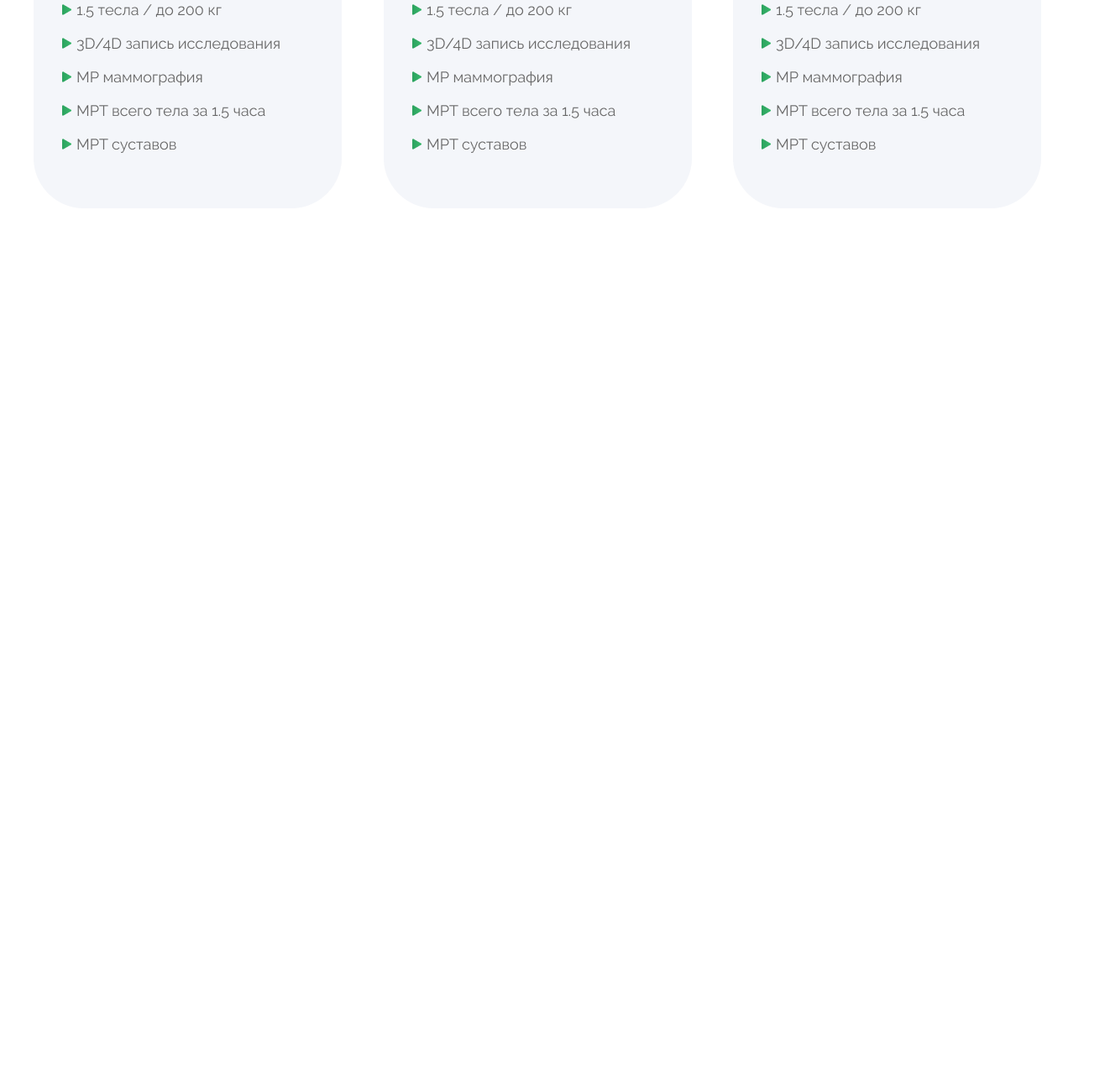
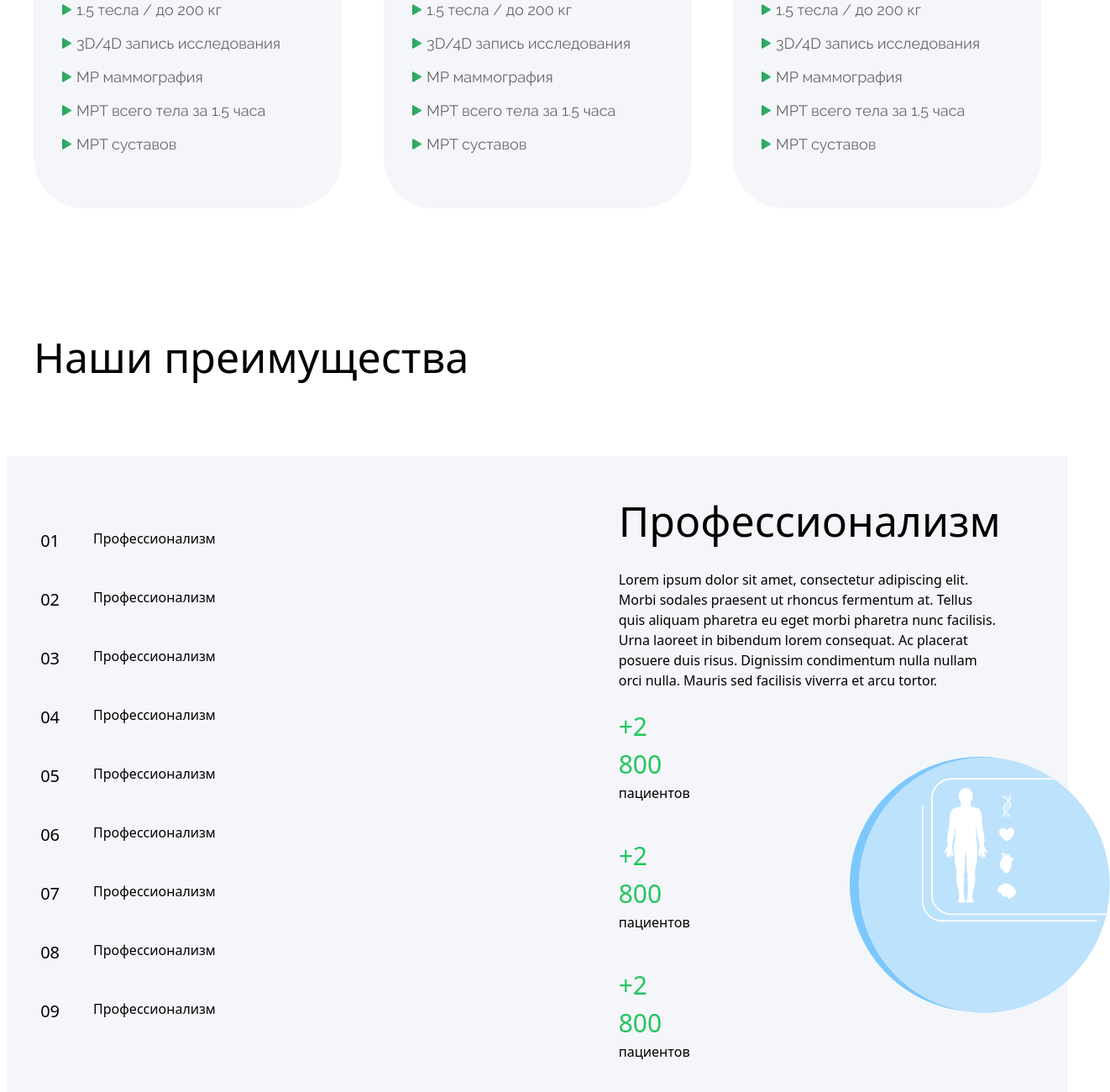
Before and after one commit to nek-yt/home-work2, a website: page src/index.html in a window 1280 px wide. Shown: the part 5306-6606 px from the top of the page at 84% size, 1322 px wide, since content can reach past the window. Before the commit the page ends 5594 px from the top, so only its background shows below. Drawn offline with nearby package versions, Linux system fonts and the light colour scheme; files that its build step writes are made by us from their sources.

Commit message:
section10

```diff
--- a/src/index.html
+++ b/src/index.html
@@ -169,6 +169,72 @@
                 <img src="./img/3.png" alt="">
             </div>
         </div>
+        <div class=" mt-[100px]">
+            <h1 class="text-[50px] px-10">Наши преимущества</h1>
+            <div class="flex justify-center items-center p-[80px]">
+            <div class="bg-[#F4F6FA] p-10 flex justify-between gap-10 items-center ">
+                <div class="flex flex-col gap-10 mr-[400px]">
+                    <div class="flex gap-10 ">
+                       <h1 class="text-[20px]">01 </h1>
+                       <h1>Профессионализм</h1>
+                    </div>
+                    <div class="flex gap-10">
+                       <h1 class="text-[20px]">02 </h1>
+                       <h1>Профессионализм</h1>
+                    </div>
+                    <div class="flex gap-10">
+                       <h1 class="text-[20px]">03 </h1>
+                       <h1>Профессионализм</h1>
+                    </div>
+                    <div class="flex gap-10">
+                       <h1 class="text-[20px]">04 </h1>
+                       <h1>Профессионализм</h1>
+                    </div>
+                    <div class="flex gap-10">
+                       <h1 class="text-[20px]">05 </h1>
+                       <h1>Профессионализм</h1>
+                    </div>
+                    <div class="flex gap-10">
+                       <h1 class="text-[20px]">06 </h1>
+                       <h1>Профессионализм</h1>
+                    </div>
+                    <div class="flex gap-10">
+                       <h1 class="text-[20px]">07 </h1>
+                       <h1>Профессионализм</h1>
+                    </div>
+                    <div class="flex gap-10">
+                       <h1 class="text-[20px]">08 </h1>
+                       <h1>Профессионализм</h1>
+                    </div>
+                    <div class="flex gap-10">
+                       <h1 class="text-[20px]">09 </h1>
+                       <h1>Профессионализм</h1>
+                    </div>
+                </div>
+                <div class="">
+                    <h1 class="text-[50px] px-10">Профессионализм</h1>
+                    <h1 class="my-5 px-10">Lorem ipsum dolor sit amet, consectetur adipiscing elit. Morbi sodales praesent ut rhoncus fermentum at. Tellus quis aliquam pharetra eu eget morbi pharetra nunc facilisis. Urna laoreet in bibendum lorem consequat. Ac placerat posuere duis risus. Dignissim condimentum nulla nullam orci nulla. Mauris sed facilisis viverra et arcu tortor. </h1>
+                    <div class="flex items-center gap-[150px]">
+                        <div class="px-10">
+                            <div class="mb-10">
+                                <h1 class="text-[30px] text-green-500">+2 800</h1>
+                                <h1>пациентов</h1>
+                            </div>
+                            <div class="mb-10">
+                                <h1 class="text-[30px] text-green-500">+2 800</h1>
+                                <h1>пациентов</h1>
+                            </div>
+                            <div class="">
+                                <h1 class="text-[30px] text-green-500">+2 800</h1>
+                                <h1>пациентов</h1>
+                            </div>
+                        </div>
+                        <img src="./img/Group (15).png" alt="">
+                    </div>
+                </div>
+            </div>
+            </div>
+        </div>
     </main>
 </body>
 </html>
```
Also changed, not shown: src/img/Group (15).png (added).
